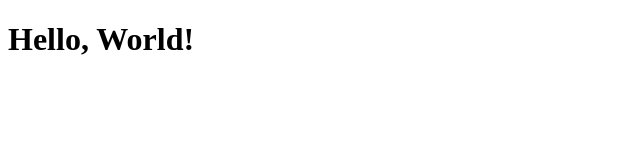
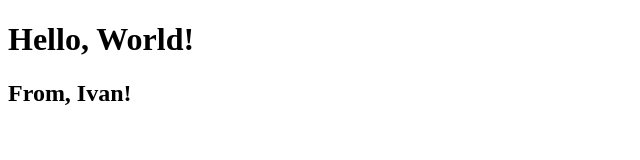
Before and after one commit to sorumond/lesson_3, a plain HTML site: page index.html in a window 1280 px wide. Shown: the whole page, without its empty margins (0-640 px from the left). Drawn offline with Linux system fonts and the light colour scheme.

Commit message:
added H2

```diff
--- a/index.html
+++ b/index.html
@@ -6,5 +6,6 @@
 </head>
 <body>
     <h1>Hello, World! </h1>
+    <h2>From, Ivan!</h2>
 </body>
 </html>
```
